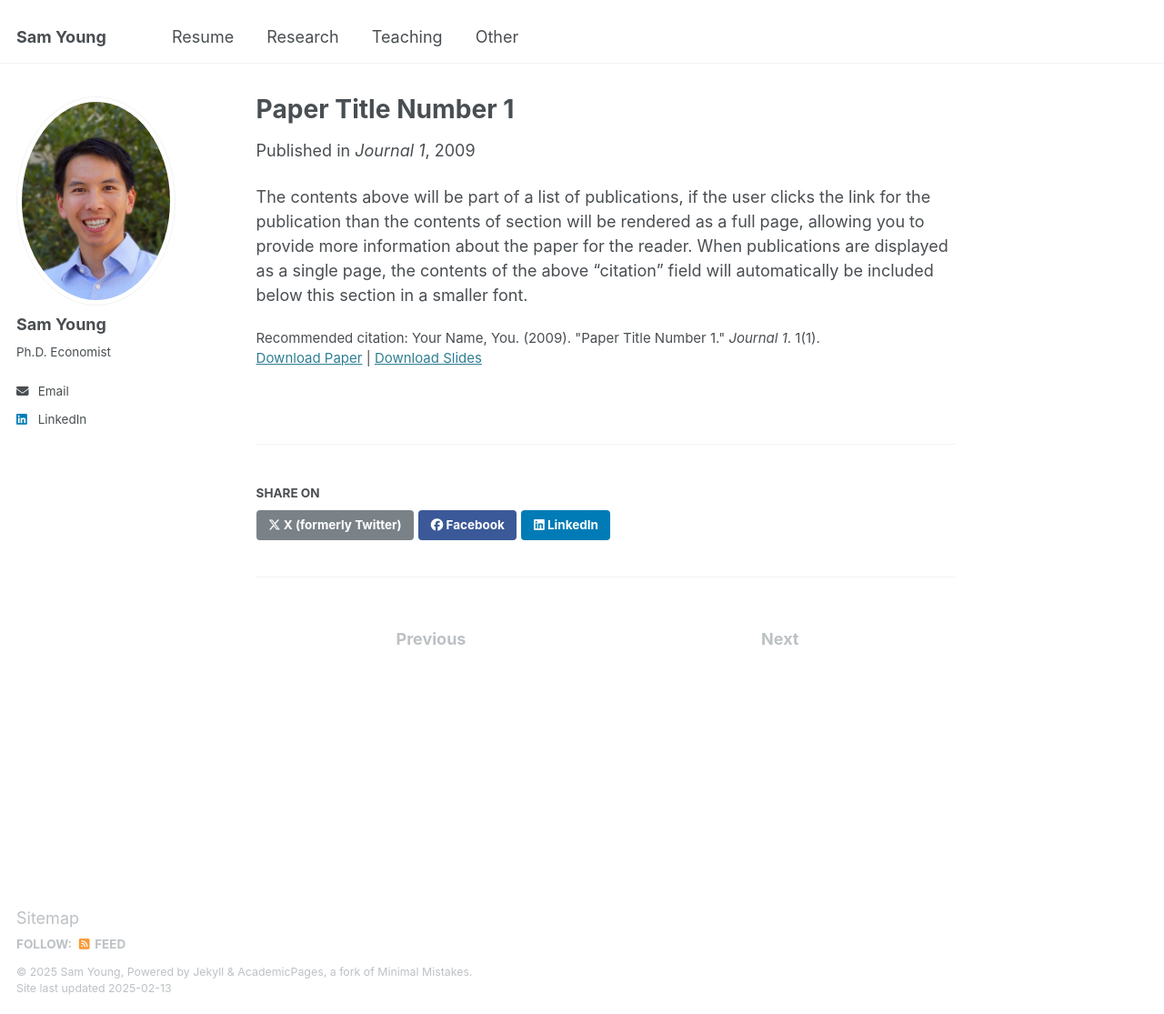
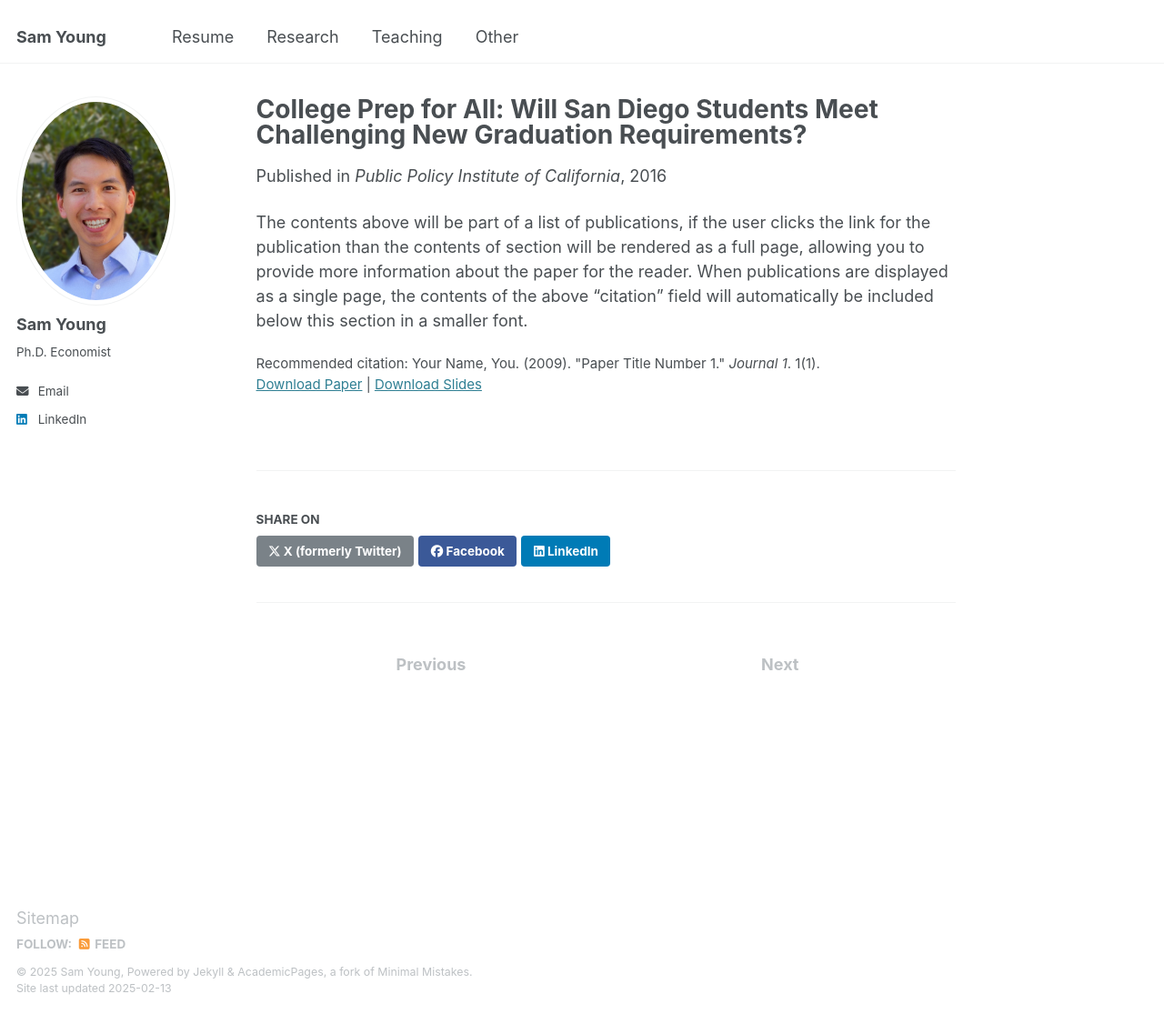
Before and after one commit to sam-young-econ/sam-young-econ.github.io, a Jekyll site: the page built from _publications/2009-10-01-paper-title-number-1.md, in a window 1280 px wide and 1115 px high. Shown: the whole window at 91% size. Built offline with Jekyll 4.4.1, drawn with Linux system fonts in a browser that asks for light colours.

Commit message:
Attempt to directly edit a publication markdown

```diff
--- a/_publications/2009-10-01-paper-title-number-1.md
+++ b/_publications/2009-10-01-paper-title-number-1.md
@@ -1,13 +1,13 @@
 ---
-title: "Paper Title Number 1"
+title: "College Prep for All: Will San Diego Students Meet Challenging New Graduation Requirements?"
 collection: publications
 category: manuscripts
-permalink: /publication/2009-10-01-paper-title-number-1
-excerpt: 'This paper is about the number 1. The number 2 is left for future work.'
-date: 2009-10-01
-venue: 'Journal 1'
-slidesurl: 'http://academicpages.github.io/files/slides1.pdf'
-paperurl: 'http://academicpages.github.io/files/paper1.pdf'
+permalink: /research/2009-10-01-paper-title-number-1
+excerpt:
+date: 2016-04-01
+venue: 'Public Policy Institute of California'
+slidesurl: ''
+paperurl: 'http://sam-young-econ.github.io/files/PPIC College Prep for All A-G.pdf'
 citation: 'Your Name, You. (2009). &quot;Paper Title Number 1.&quot; <i>Journal 1</i>. 1(1).'
 ---
 
```
